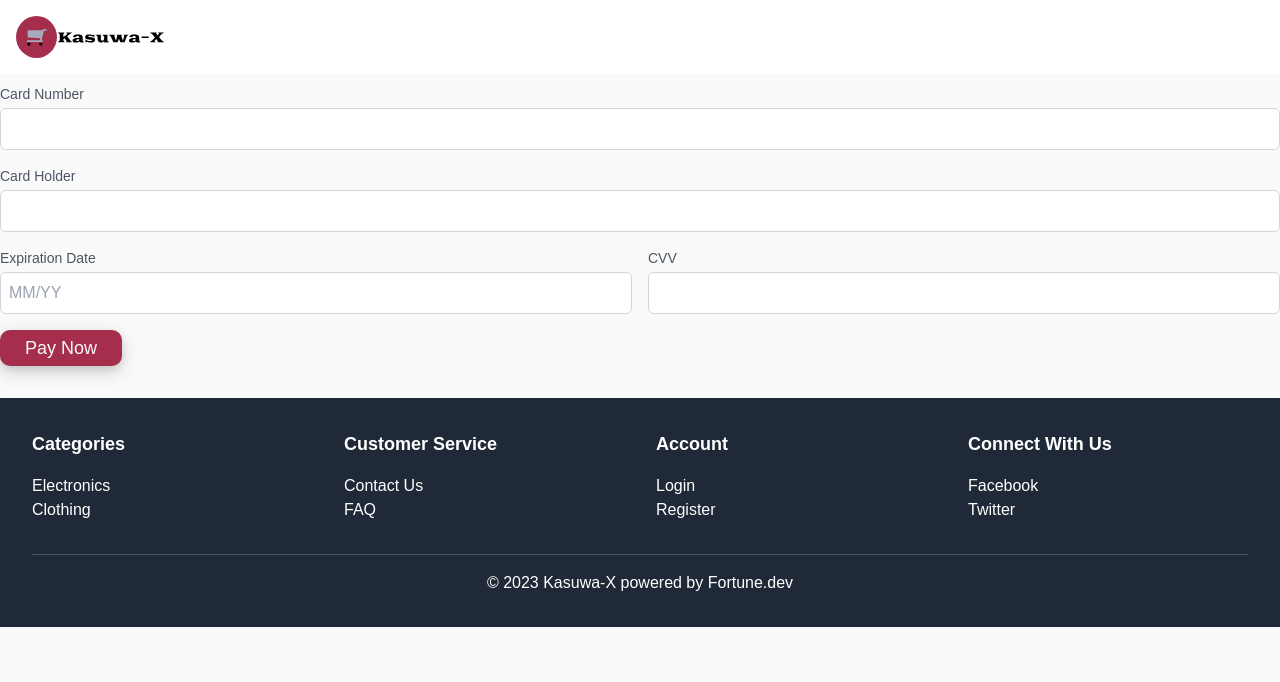
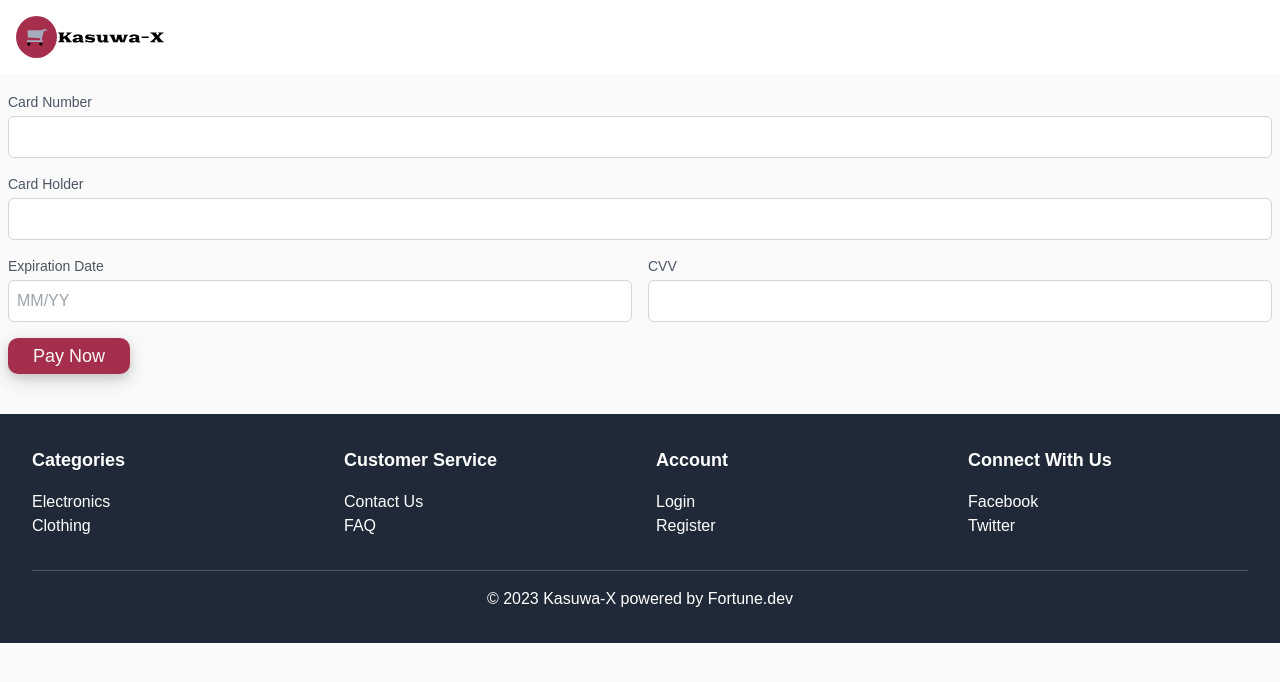
Before and after one commit to Fortunechinenyem/Kasuwa-X, a Next.js app: page /payment in a window 1280 px wide. Shown: the top 682 px of the page. Built offline with nearby package versions, Linux system fonts and the light colour scheme.

Commit message:
fix:padding

```diff
--- a/pages/cart.tsx
+++ b/pages/cart.tsx
@@ -15,7 +15,7 @@ const Cart: React.FC = () => {
 
   return (
     <Layout>
-      <div className="container mx-auto my-8">
+      <div className="container mx-auto my-8 p-2">
         {cartItems.length > 0 ? (
           <div>
             <h2 className="text-3xl font-semibold mb-6">Your Shopping Cart</h2>
--- a/pages/checkout.tsx
+++ b/pages/checkout.tsx
@@ -54,7 +54,7 @@ const Checkout: React.FC = () => {
 
   return (
     <Layout>
-      <div className="container mx-auto my-8">
+      <div className="container mx-auto my-8 p-2">
         <h2 className="text-3xl font-semibold mb-4">Checkout Page</h2>
         {paymentStatus ? (
           <div>
--- a/pages/payment.tsx
+++ b/pages/payment.tsx
@@ -35,7 +35,7 @@ const Payment: React.FC = () => {
 
   return (
     <Layout>
-      <div className="container mx-auto my-8">
+      <div className="container mx-auto my-8 p-2">
         <h2 className="text-3xl font-semibold mb-4">Payment Page</h2>
 
         {paymentStatus ? (
```
